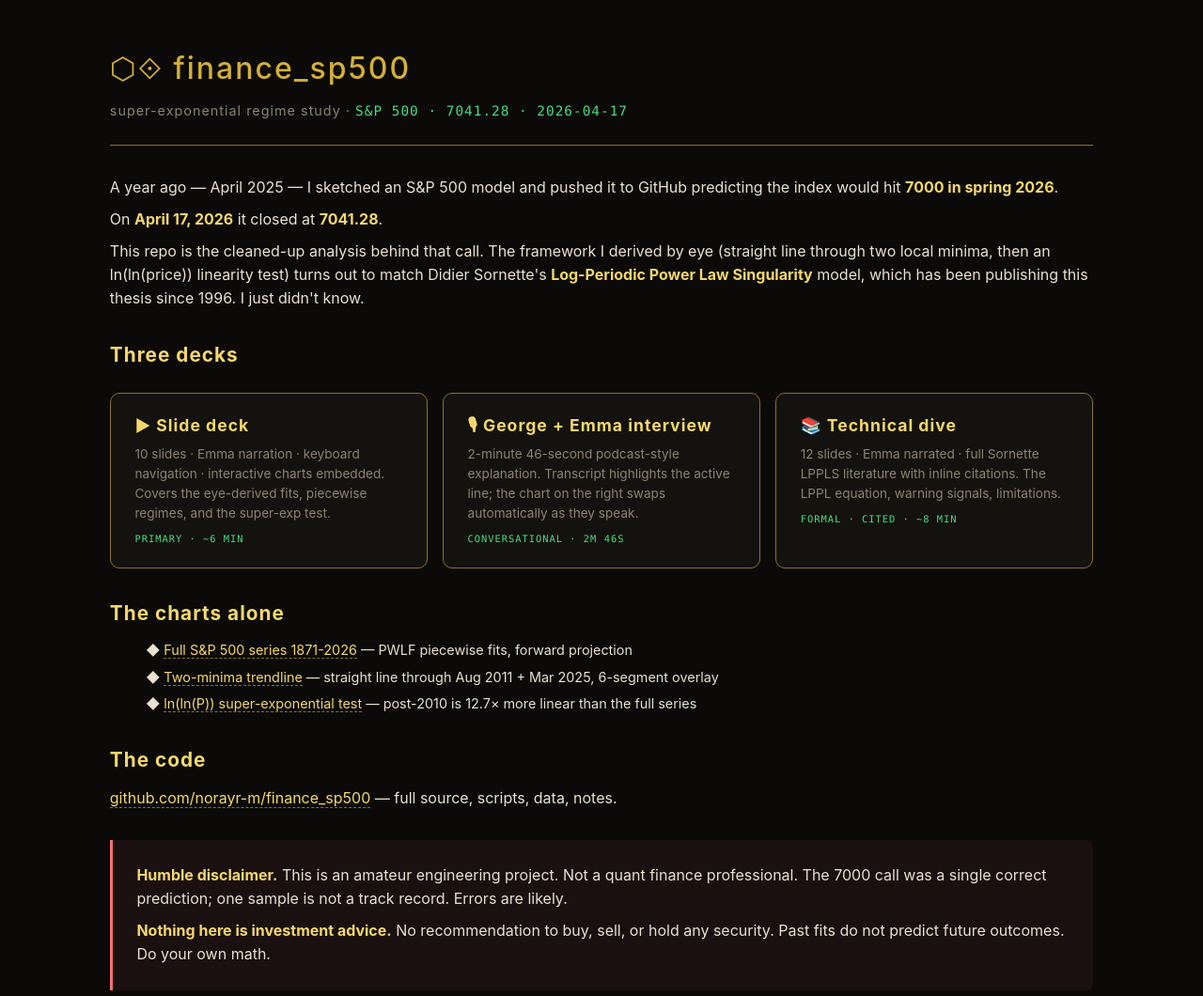
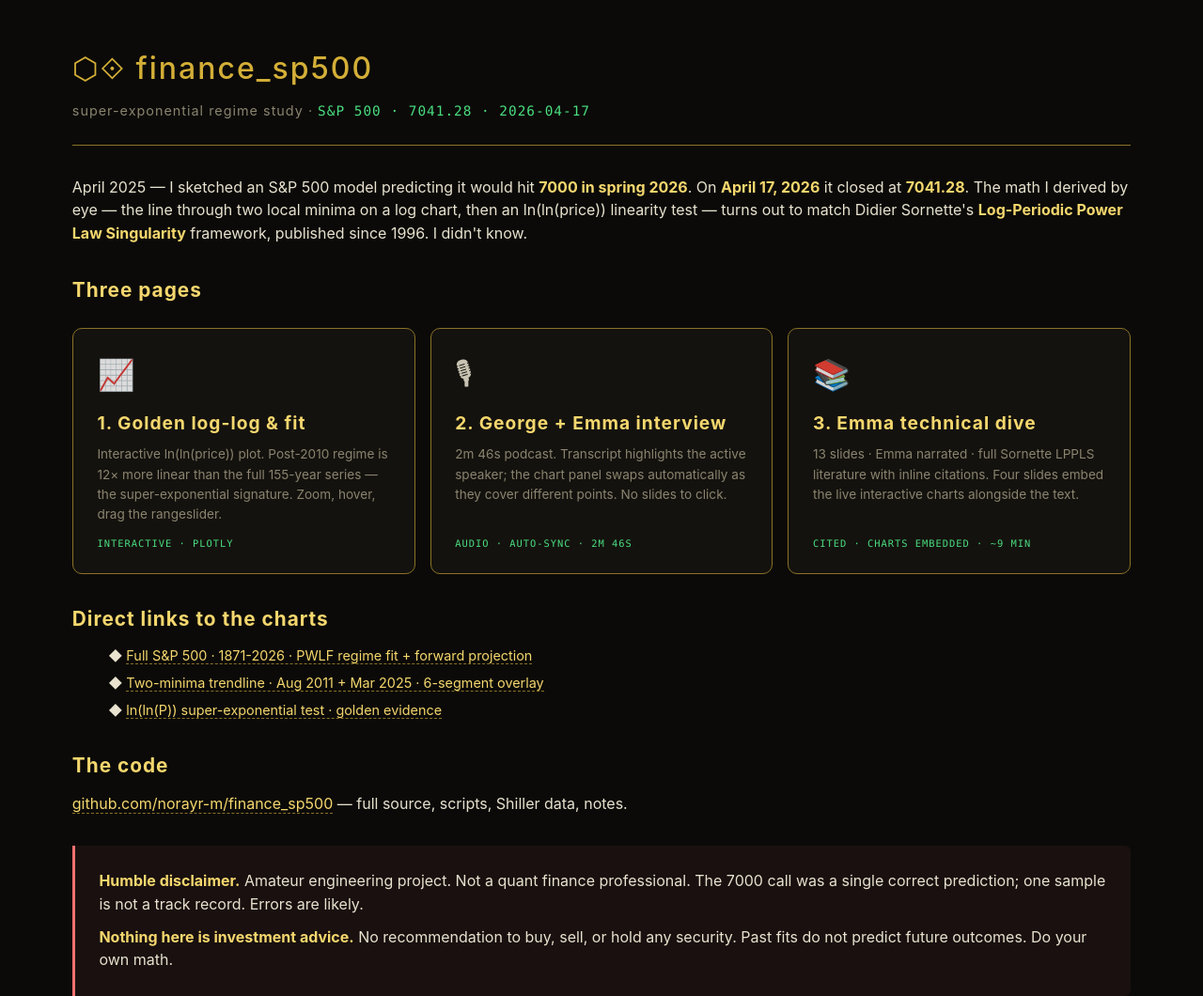
Before and after one commit to norayr-m/finance_sp500, a plain HTML site: page index.html in a window 1280 px wide. Shown: the top 1060 px of the page at 94% size. Drawn offline with Linux system fonts and the light colour scheme.

Commit message:
landing + technical_dive: 3-page featured layout (log-log, interview, technical), charts embedded in 4 technical slides
Co-Authored-By: Claude Opus 4.7 (1M context) <noreply@anthropic.com>

```diff
--- a/index.html
+++ b/index.html
@@ -6,7 +6,7 @@
 <title>finance_sp500 · super-exponential regime study</title>
 <meta name="description" content="A year ago I predicted S&P 500 would hit 7000 in spring 2026. It landed at 7041 on April 17. Here is the math.">
 <meta property="og:title" content="finance_sp500 · super-exponential regime study">
-<meta property="og:description" content="A year ago I predicted S&P 500 would hit 7000 in spring 2026. It landed at 7041 on April 17. Here is the math.">
+<meta property="og:description" content="Log-log linearity test, two-minima trendline, Sornette LPPLS framework.">
 <style>
   :root {
     --bg: #0b0a08; --panel: #14120e; --gold: #d4af37; --gold-dim: #8a7228;
@@ -15,7 +15,7 @@
   * { box-sizing: border-box; margin: 0; padding: 0; }
   html, body { background: var(--bg); color: var(--text);
     font-family: -apple-system, "SF Pro Display", sans-serif; line-height: 1.55; }
-  body { padding: 6vh 6vw; max-width: 1200px; margin: 0 auto; }
+  body { padding: 6vh 6vw; max-width: 1300px; margin: 0 auto; }
   header { border-bottom: 1px solid var(--gold-dim); padding-bottom: 3vh; margin-bottom: 4vh; }
   h1 { color: var(--gold); font-size: 4vh; font-weight: 500; letter-spacing: 2px; margin-bottom: 1.2vh; }
   .sub { color: var(--muted); font-size: 1.8vh; letter-spacing: 1px; }
@@ -25,15 +25,17 @@
   b { color: var(--gold-bright); }
   code { background: #000; color: var(--gold-bright); font-family: "SF Mono", Menlo, monospace;
     font-size: 1.7vh; padding: 2px 6px; border-radius: 3px; }
-  .cards { display: grid; grid-template-columns: repeat(auto-fit, minmax(300px, 1fr));
-    gap: 2vh; margin: 3vh 0; }
+  .cards { display: grid; grid-template-columns: repeat(3, 1fr); gap: 2vh; margin: 3vh 0; }
+  @media (max-width: 900px) { .cards { grid-template-columns: 1fr; } }
   .card { background: var(--panel); border: 1px solid var(--gold-dim); border-radius: 10px;
-    padding: 2.5vh 2vw; transition: border-color 0.2s, transform 0.2s; }
+    padding: 3vh 2vw; transition: border-color 0.2s, transform 0.2s; min-height: 24vh;
+    display: flex; flex-direction: column; }
   .card:hover { border-color: var(--gold-bright); transform: translateY(-2px); }
-  .card a { color: inherit; text-decoration: none; display: block; }
-  .card h3 { color: var(--gold-bright); font-size: 2.2vh; margin-bottom: 0.8vh; letter-spacing: 1px; }
-  .card p { font-size: 1.7vh; color: var(--muted); margin: 0; }
-  .card .tag { display: inline-block; margin-top: 1vh; font-size: 1.3vh; color: #4ade80;
+  .card a { color: inherit; text-decoration: none; display: flex; flex-direction: column; height: 100%; }
+  .card .icon { font-size: 4vh; margin-bottom: 1.5vh; opacity: 0.85; }
+  .card h3 { color: var(--gold-bright); font-size: 2.4vh; margin-bottom: 1vh; letter-spacing: 1px; }
+  .card p { font-size: 1.7vh; color: var(--muted); margin: 0; flex: 1; }
+  .card .tag { margin-top: 1.5vh; font-size: 1.3vh; color: #4ade80;
     font-family: "SF Mono", Menlo, monospace; letter-spacing: 1px; }
   .disclaimer { border-left: 3px solid #f87171; padding: 2vh 2vw;
     background: rgba(248, 113, 113, 0.06); color: #fca5a5; margin: 4vh 0;
@@ -51,60 +53,61 @@
   <div class="sub">super-exponential regime study · <span class="pulse">S&amp;P 500 · 7041.28 · 2026-04-17</span></div>
 </header>
 
-<p>A year ago — April 2025 — I sketched an S&amp;P 500 model and pushed it
-to GitHub predicting the index would hit <b>7000 in spring 2026</b>.</p>
+<p>April 2025 — I sketched an S&amp;P 500 model predicting it would hit
+<b>7000 in spring 2026</b>. On <b>April 17, 2026</b> it closed at
+<b>7041.28</b>. The math I derived by eye — the line through two local
+minima on a log chart, then an ln(ln(price)) linearity test — turns out
+to match Didier Sornette's <b>Log-Periodic Power Law Singularity</b>
+framework, published since 1996. I didn't know.</p>
 
-<p>On <b>April 17, 2026</b> it closed at <b>7041.28</b>.</p>
-
-<p>This repo is the cleaned-up analysis behind that call. The framework I
-derived by eye (straight line through two local minima, then an
-ln(ln(price)) linearity test) turns out to match Didier Sornette's
-<b>Log-Periodic Power Law Singularity</b> model, which has been
-publishing this thesis since 1996. I just didn't know.</p>
-
-<h2>Three decks</h2>
+<h2>Three pages</h2>
 
 <div class="cards">
-  <div class="card"><a href="html/slides.html">
-    <h3>▶ Slide deck</h3>
-    <p>10 slides · Emma narration · keyboard navigation · interactive charts embedded.
-    Covers the eye-derived fits, piecewise regimes, and the super-exp test.</p>
-    <span class="tag">PRIMARY · ~6 MIN</span>
+  <div class="card"><a href="html/sp500_loglog.html">
+    <div class="icon">📈</div>
+    <h3>1. Golden log-log &amp; fit</h3>
+    <p>Interactive ln(ln(price)) plot. Post-2010 regime is 12× more
+    linear than the full 155-year series — the super-exponential
+    signature. Zoom, hover, drag the rangeslider.</p>
+    <span class="tag">INTERACTIVE · PLOTLY</span>
   </a></div>
 
   <div class="card"><a href="html/interview.html">
-    <h3>🎙 George + Emma interview</h3>
-    <p>2-minute 46-second podcast-style explanation. Transcript highlights the
-    active line; the chart on the right swaps automatically as they speak.</p>
-    <span class="tag">CONVERSATIONAL · 2M 46S</span>
+    <div class="icon">🎙</div>
+    <h3>2. George + Emma interview</h3>
+    <p>2m 46s podcast. Transcript highlights the active speaker; the
+    chart panel swaps automatically as they cover different points.
+    No slides to click.</p>
+    <span class="tag">AUDIO · AUTO-SYNC · 2M 46S</span>
   </a></div>
 
   <div class="card"><a href="html/technical_dive.html">
-    <h3>📚 Technical dive</h3>
-    <p>12 slides · Emma narrated · full Sornette LPPLS literature with
-    inline citations. The LPPL equation, warning signals, limitations.</p>
-    <span class="tag">FORMAL · CITED · ~8 MIN</span>
+    <div class="icon">📚</div>
+    <h3>3. Emma technical dive</h3>
+    <p>13 slides · Emma narrated · full Sornette LPPLS literature
+    with inline citations. Four slides embed the live interactive
+    charts alongside the text.</p>
+    <span class="tag">CITED · CHARTS EMBEDDED · ~9 MIN</span>
   </a></div>
 </div>
 
-<h2>The charts alone</h2>
-
+<h2>Direct links to the charts</h2>
 <ul style="margin-left: 3vw; font-size: 1.8vh; list-style: none;">
-  <li style="margin: 0.8vh 0">◆ <a class="link" href="html/sp500_shiller_1871_2026.html">Full S&amp;P 500 series 1871-2026</a> — PWLF piecewise fits, forward projection</li>
-  <li style="margin: 0.8vh 0">◆ <a class="link" href="html/sp500_minima_line.html">Two-minima trendline</a> — straight line through Aug 2011 + Mar 2025, 6-segment overlay</li>
-  <li style="margin: 0.8vh 0">◆ <a class="link" href="html/sp500_loglog.html">ln(ln(P)) super-exponential test</a> — post-2010 is 12.7× more linear than the full series</li>
+  <li style="margin: 0.8vh 0">◆ <a class="link" href="html/sp500_shiller_1871_2026.html">Full S&amp;P 500 · 1871-2026 · PWLF regime fit + forward projection</a></li>
+  <li style="margin: 0.8vh 0">◆ <a class="link" href="html/sp500_minima_line.html">Two-minima trendline · Aug 2011 + Mar 2025 · 6-segment overlay</a></li>
+  <li style="margin: 0.8vh 0">◆ <a class="link" href="html/sp500_loglog.html">ln(ln(P)) super-exponential test · golden evidence</a></li>
 </ul>
 
 <h2>The code</h2>
-<p><a class="link" href="https://github.com/norayr-m/finance_sp500">github.com/norayr-m/finance_sp500</a> — full source, scripts, data, notes.</p>
+<p><a class="link" href="https://github.com/norayr-m/finance_sp500">github.com/norayr-m/finance_sp500</a> — full source, scripts, Shiller data, notes.</p>
 
 <div class="disclaimer">
-  <p><b>Humble disclaimer.</b> This is an amateur engineering project. Not a
-  quant finance professional. The 7000 call was a single correct prediction;
+  <p><b>Humble disclaimer.</b> Amateur engineering project. Not a quant
+  finance professional. The 7000 call was a single correct prediction;
   one sample is not a track record. Errors are likely.</p>
   <p style="margin-top: 1vh"><b>Nothing here is investment advice.</b> No
-  recommendation to buy, sell, or hold any security. Past fits do not predict
-  future outcomes. Do your own math.</p>
+  recommendation to buy, sell, or hold any security. Past fits do not
+  predict future outcomes. Do your own math.</p>
 </div>
 
 <footer>
```
Also changed, not shown: html/technical_dive.html (+24 -12 lines), 1 other file.
